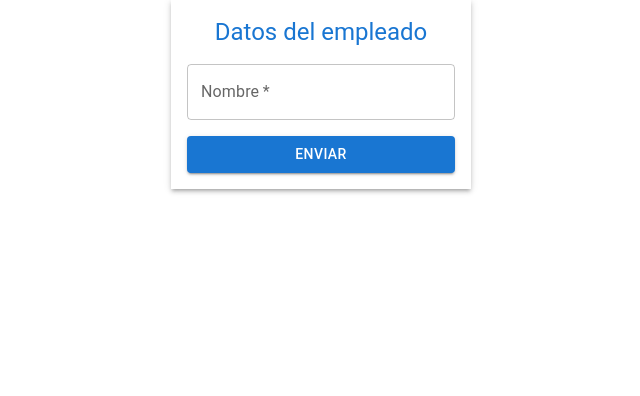
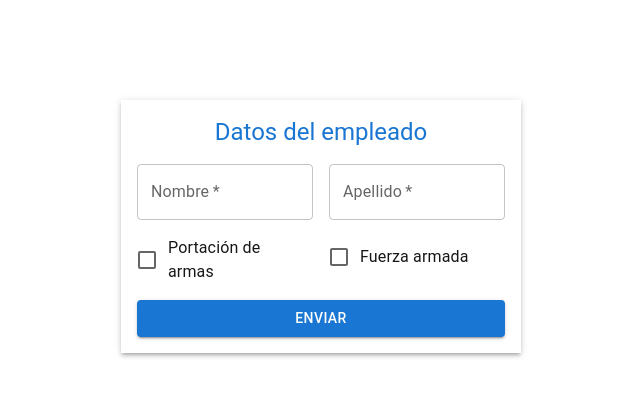
Before and after one commit to marcoamado2016/vifort, a Next.js app: page /trabajaConNosotros in a window 1280 px wide. Shown: the top 396 px of the page, without its empty margins (319-959 px from the left). Built offline with nearby package versions, Linux system fonts and the light colour scheme.

Commit message:
form empleados

```diff
--- a/package.json
+++ b/package.json
@@ -12,8 +12,9 @@
     "@emotion/react": "^11.13.3",
     "@emotion/styled": "^11.13.0",
     "@mui/icons-material": "^6.1.5",
-    "@mui/material": "^6.1.5",
+    "@mui/material": "^6.1.7",
     "@mui/material-next": "^6.0.0-alpha.126",
+    "@mui/styles": "^6.1.7",
     "next": "15.0.1",
     "react": "^18.2.0",
     "react-dom": "^18.2.0"
--- a/src/app/trabajaConNosotros/page.tsx
+++ b/src/app/trabajaConNosotros/page.tsx
@@ -1,27 +1,40 @@
 'use client'
-import { Box, Button, TextField, Typography } from "@mui/material";
+import { Box, Button, FormControlLabel, Grid, TextField, Typography, Checkbox } from "@mui/material";
 import { useState } from "react";
-
+import { createStyles, makeStyles } from '@mui/styles';
+import { Theme } from '@mui/material/styles';
+import { createTheme } from '@mui/material/styles';
+const theme = createTheme();
+const useStyles = makeStyles((theme: Theme) =>
+    createStyles({
+        root: {
+            '& .MuiTextField-root': {
+                margin: theme.spacing(1),
+                width: '25ch',
+            },
+        },
+    }),
+);
 export default function TrabajaConNosotros() {
     const [formValue, setFormValue] = useState({
         nombre: '',
         apellido: '',
         portacionArma: false,
-        activo: false
+        fuerzaArmada: false
 
     })
-    const handleSubmit = (formData: React.FormEvent<HTMLFormElement>) => {
-        console.log("formData ", formData)
+    const handleSubmit = (e: React.FormEvent<HTMLFormElement>) => {
+        e.preventDefault();
+        console.log("formData ", formValue)
     }
     const handleChange = (e: React.ChangeEvent<HTMLInputElement>) => {
-        const { value, name } = e.target;
-        console.log(e.target)
-        console.log("value ", value, " name ", name)
+        const { value, name, checked, type } = e.target;
         setFormValue({
             ...formValue,
-            [name]: value
+            [name]: type === 'checkbox' ? checked : value
         })
     }
+
     return (
         <Box
             component={'form'}
@@ -30,10 +43,11 @@ export default function TrabajaConNosotros() {
                 display: 'flex',
                 flexDirection: 'column',
                 gap: 2,
-                width: '300px',
+                width: '400px',
                 margin: 'auto',
                 padding: '16px',
                 boxShadow: 3,
+                marginTop: '100px'
             }}
         >
             <Typography
@@ -45,17 +59,59 @@ export default function TrabajaConNosotros() {
             >
                 Datos del empleado
             </Typography>
+            <Grid container spacing={2}>
+                <Grid item xs={12} sm={6}>
                     <TextField
                         required
                         label={"Nombre"}
                         value={formValue.nombre}
                         name={"nombre"}
                         onChange={handleChange}
+                        fullWidth
                     />
+                </Grid>
+                <Grid item xs={12} sm={6}>
+                    <TextField
+                        required
+                        label={"Apellido"}
+                        value={formValue.apellido}
+                        name={"apellido"}
+                        onChange={handleChange}
+                        fullWidth
+                    />
+                </Grid>
+                <Grid item xs={12} sm={6}>
+                    <FormControlLabel
+                        control={
+                            <Checkbox
+                                checked={formValue.portacionArma}
+                                onChange={handleChange}
+                                name="portacionArma"
+                                color="primary"
+                            />
+                        }
+                        label={"Portación de armas"}
+                    />
+
+                </Grid>
+                <Grid item xs={12} sm={6}>
+                    <FormControlLabel
+                        control={
+                            <Checkbox
+                                checked={formValue.fuerzaArmada}
+                                onChange={handleChange}
+                                name="fuerzaArmada"
+                                color="primary"
+                            />
+                        }
+                        label={"Fuerza armada"}
+                    />
+                </Grid>
+            </Grid>
+
             <Button variant="contained" color="primary" type="submit">
                 Enviar
             </Button>
-
         </Box>
     )
 }
```
Also changed, not shown: 1 other file (tests, documents, lock files or other folders). Lines whose indentation alone changed are shown as unchanged.
